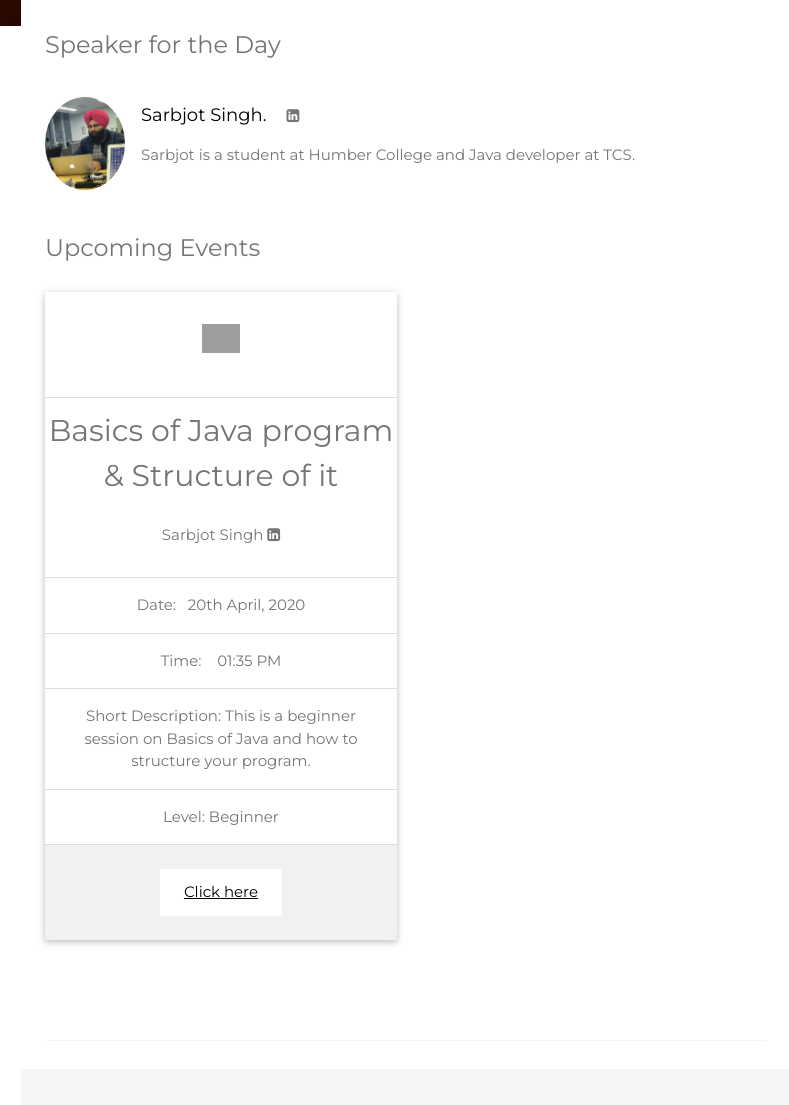
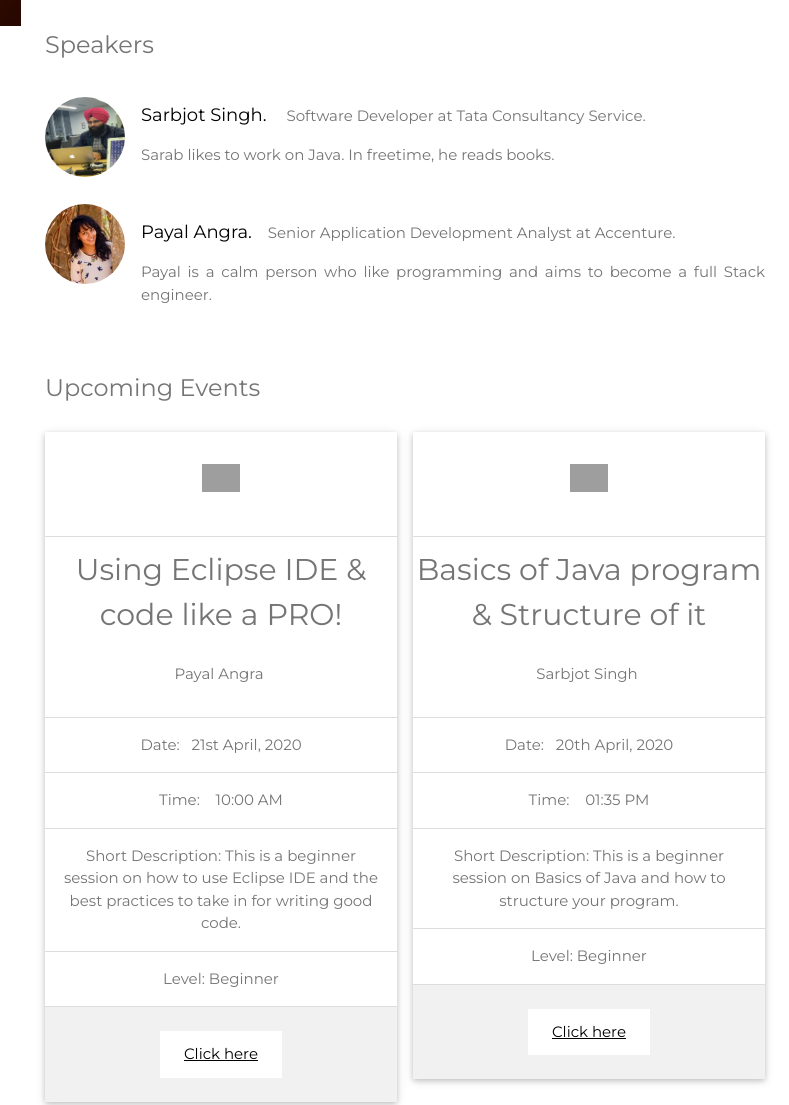
Before and after one commit to 98sunny/98sunny.github.io, a website: page geekpoint.html in a window 1280 px wide. Shown: the part 774-1879 px from the top of the page, without its empty margins (491-1280 px from the left). Drawn offline with nearby package versions, Linux system fonts and the light colour scheme; grey boxes are pictures that could not be loaded.

Commit message:
Updated the speaker section
Added talk 2 by Payal.

```diff
--- a/geekpoint.html
+++ b/geekpoint.html
@@ -124,12 +124,25 @@
             </button> -->
 
             <!-- Testimonials -->
-            <h3 class="w3-padding-24">Speaker for the Day</h3>
-            <img src="img/geekpoint/sarab.jpeg" alt="Sarb" class="w3-left w3-circle w3-margin-right" style="width:80px">
-            <p><span class="w3-large w3-text-black w3-margin-right">Sarbjot Singh.</span> <a target="blank"
-                    href="https://www.linkedin.com/in/sarbjot-singh-557957104/"><i
-                        class="fa fa-linkedin-square"></i></a></p>
-            <p>Sarbjot is a student at Humber College and Java developer at TCS.</p><br>
+            <h3 class="w3-padding-24">Speakers</h3>
+            <img src="img/geekpoint/sarab.jpeg" alt="Sarbjot" class="w3-left w3-circle w3-margin-right"
+                style="width:80px; height: 80px;">
+            <p><span class="w3-large w3-text-black w3-margin-right">Sarbjot Singh.</span> Software Developer at Tata
+                Consultancy Service.</p>
+            <p>Sarab likes to work on Java. In freetime, he reads books.</p><br>
+
+            <img src="img/geekpoint/payal.jpg" alt="Payal" class="w3-left w3-circle w3-margin-right"
+                style="width:80px; height: 80px;">
+            <p><span class="w3-large w3-text-black w3-margin-right">Payal Angra.</span>Senior Application Development
+                Analyst at Accenture.</p>
+            <p>Payal is a calm person who like programming and aims to become a full Stack engineer.</p><br>
+
+
+
+
+
+
+
 
 
 
@@ -141,12 +154,34 @@
                         <li class="w3-white w3-xlarge w3-padding-32"><img
                                 src="https://www.skillsoft.com/wp-content/uploads/2018/01/java-icon.png" alt=""
                                 srcset="" height="12%" width="12%"></li>
+                        <h2>Using Eclipse IDE & code like a PRO!</h2>
+
+                        <li class="w3-padding-16">Payal Angra&nbsp</p>
+                        </li>
+                        <li class="w3-padding-16">Date:&nbsp&nbsp&nbsp21st April, 2020</li>
+                        <li class="w3-padding-16">Time:&nbsp&nbsp&nbsp 10:00 AM</li>
+                        <li class="w3-padding-16">Short Description: This is a beginner session
+                            on how to use Eclipse IDE and the best practices to take in for
+                            writing good code.
+                        </li>
+                        <li class="w3-padding-16">Level: Beginner</li>
+                        <li class="w3-light-grey w3-padding-24">
+                            <button class="w3-button w3-white w3-padding-large w3-hover-black"><a target="blank"
+                                    href="https://meet.google.com/xtb-abgr-kai">Click
+                                    here</a></button>
+                        </li>
+                    </ul>
+                </div>
+
+
+                <div class="w3-half w3-margin-bottom">
+                    <ul class="w3-ul w3-center w3-card w3-hover-shadow">
+                        <li class="w3-white w3-xlarge w3-padding-32"><img
+                                src="https://www.skillsoft.com/wp-content/uploads/2018/01/java-icon.png" alt=""
+                                srcset="" height="12%" width="12%"></li>
                         <h2>Basics of Java program & Structure of it</h2>
 
-                        <li class="w3-padding-16">Sarbjot Singh&nbsp<a target="blank"
-                                href="https://www.linkedin.com/in/sarbjot-singh-557957104/"><i
-                                    class="fa fa-linkedin-square"></i></a>
-                            </p>
+                        <li class="w3-padding-16">Sarbjot Singh&nbsp</p>
                         </li>
                         <li class="w3-padding-16">Date:&nbsp&nbsp&nbsp20th April, 2020</li>
                         <li class="w3-padding-16">Time:&nbsp&nbsp&nbsp 01:35 PM</li>
@@ -164,7 +199,8 @@
 
 
 
-                <!-- End Grid/Pricing tables -->
+
+                <!-- End Grid/Upcoming events -->
             </div>
 
             <!-- End About Section -->
```
Also changed, not shown: img/geekpoint/payal.jpg (added).
